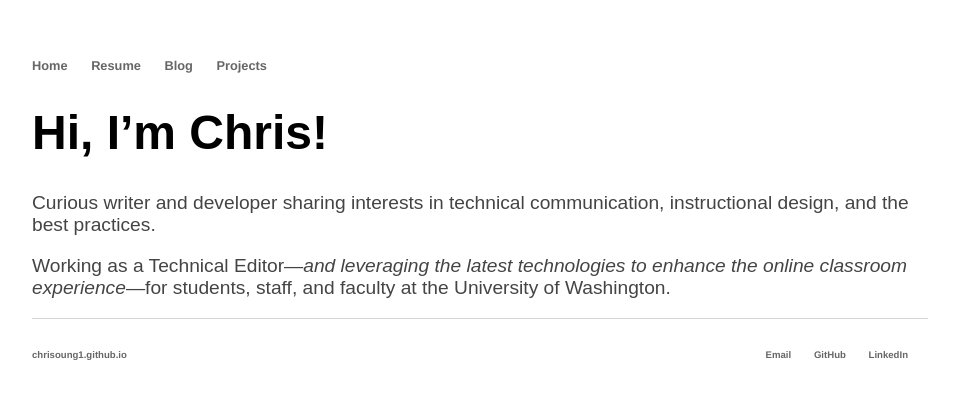
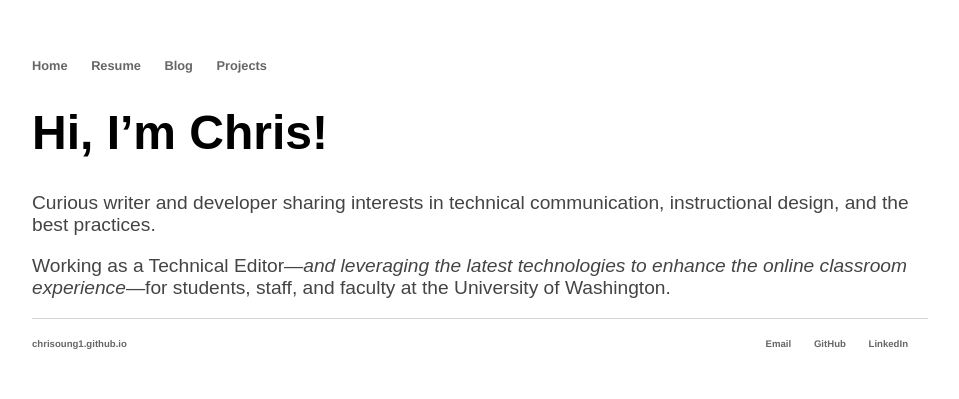
Before and after one commit to chriso23/chriso23.github.io, a Jekyll site: the page built from index.md, in a window 1280 px wide. Shown: the top 399 px of the page, without its empty margins (160-1119 px from the left). Built offline with Jekyll 4.4.1, drawn with Linux system fonts in a browser that asks for light colours.

Commit message:
Update default.html

```diff
--- a/_layouts/default.html
+++ b/_layouts/default.html
@@ -25,11 +25,13 @@
     	</div><!-- /.container -->
 
 
-    <footer>
-        <br/>
+<footer>
 
         <ul>
             <li style="float:left;"><a href="https://chrisoung1.github.io/">chrisoung1.github.io</a></li>
+        </ul>
+
+        <ul>
 
             <li><a href="mailto:oungc1@uw.edu">Email</a></li>
             <li><a href="https://github.com/chrisoung1">GitHub</a></li>
```
